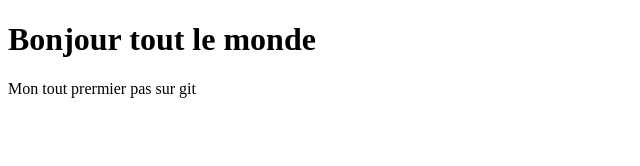
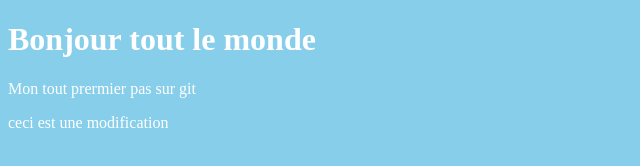
Before and after one commit to Biranend/tuto-git, a plain HTML site: page index.html in a window 1280 px wide. Shown: the whole page, without its empty margins (0-640 px from the left). Drawn offline with Linux system fonts and the light colour scheme.

Commit message:
add color and text

```diff
--- a/index.html
+++ b/index.html
@@ -5,9 +5,18 @@
     <meta http-equiv="X-UA-Compatible" content="IE=edge">
     <meta name="viewport" content="width=device-width, initial-scale=1.0">
     <title>Premier pas sur git</title>
+    <style>
+        body{
+            background-color: skyblue;
+        }
+        h1, p{
+            color: white;
+        }
+    </style>
 </head>
 <body>
     <h1>Bonjour tout le monde</h1>
     <p>Mon tout prermier pas sur git</p>
+    <p>ceci est une modification</p>
 </body>
 </html>
```
